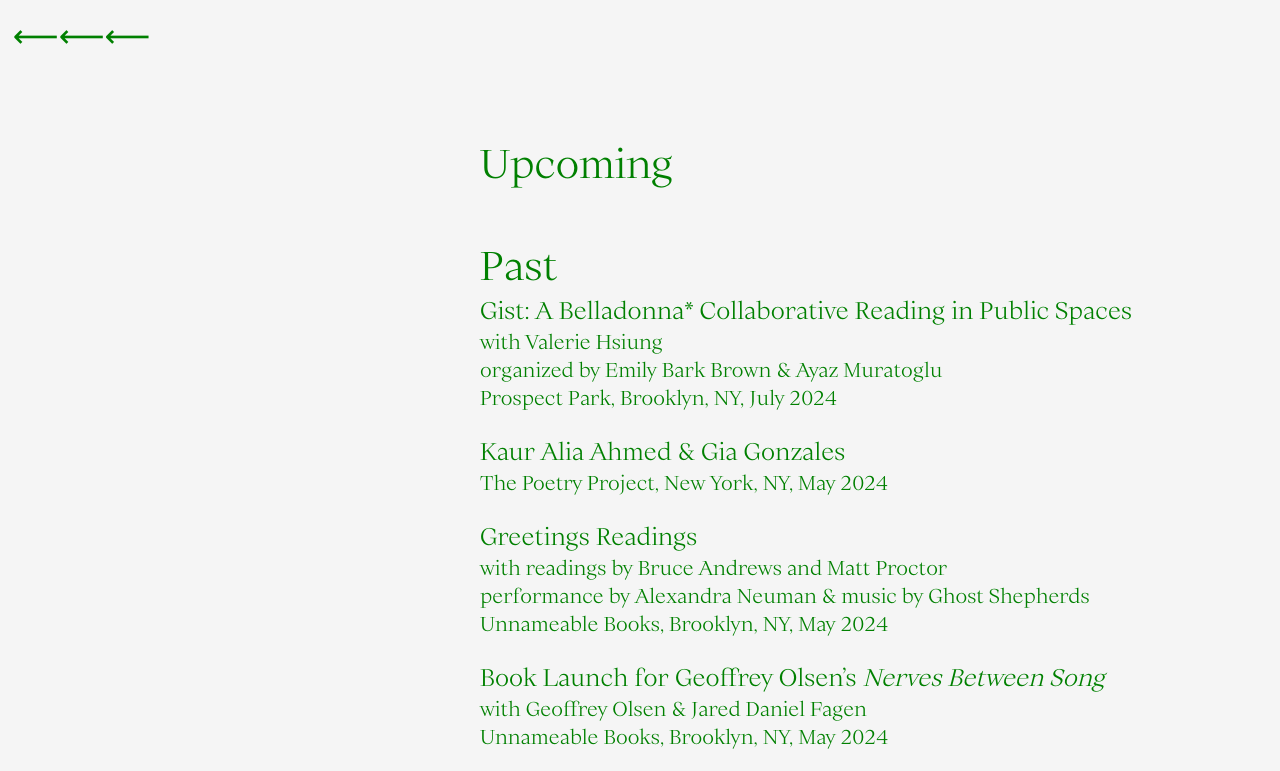
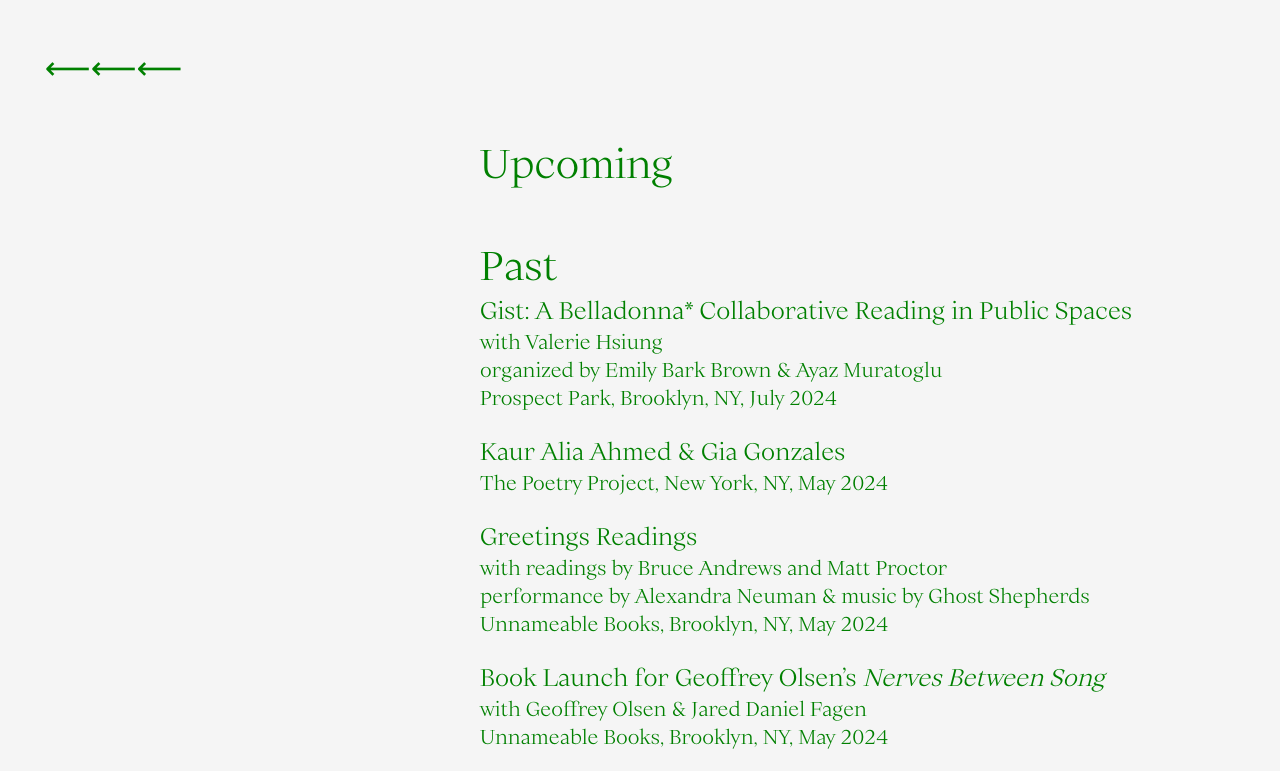
Before and after one commit to giagonzales/giagonzales.github.io, a plain HTML site: page events.html in a window 1280 px wide. Shown: the top 771 px of the page. Drawn offline with Linux system fonts and the light colour scheme; files whose address does not match are found by name.

Commit message:
Back arrow formatting
Removed text decoration for backarrow

```diff
--- a/events.html
+++ b/events.html
@@ -12,15 +12,12 @@
 
     <style>
 
-        h6 {
-
-            margin-top: 1vw;
-            margin-left: 1vw;
-
+        h1, p {
+            margin-left: 10vw;
         }
 
-        h1, p {
-            margin-left: 10vw;
+        a.backarrow {
+            text-decoration: none;
         }
 
         @media only screen and (min-width: 768px) {
@@ -34,11 +31,9 @@
 </head>
 
 <body>
-<h6><span class="backarrow"><a href=index.html>&#10229;&#10229;&#10229;</a></span></h6><br><br>
 <div class="container">
+    <h6><a href=index.html class="backarrow">&#10229;&#10229;&#10229;</a></h6><br><br>
     <h1>Upcoming</h1><br><br>
-
-
     <h1>Past</h1>
 
         <p><span class ="parahead">Gist: A Belladonna* Collaborative Reading in Public Spaces</span class><br>
@@ -155,4 +150,5 @@
 
 </body>
 </div>
+
 </html>
--- a/style.css
+++ b/style.css
@@ -107,6 +107,19 @@ h2 {
 
 }
 
+h6 {
+  margin-top: 1vw;
+  margin-left: 1vw;
+  color: green;
+  font-family: 'OrticaLinear','Times New Roman', Times, serif;
+  font-size: 2rem;
+  font-weight: normal;
+  font-style: normal;
+  word-wrap: break-word;
+  overflow-wrap: break-word;
+
+}
+
 p {
   color: green;
   font-family: 'OrticaLinear','Times New Roman', Times, serif;
@@ -135,18 +148,10 @@ p {
   overflow-wrap: break-word;
 }
 
-
-.backarrow {
-  font-family: 'OrticaLinear','Times New Roman', Times, serif;
-  font-size: 2rem;
-  font-weight: normal;
-  font-style: normal;
-
-  }
-
 a:link {
   color: green;
-  text-decoration: none;
+  text-decoration: underline;
+  text-decoration-thickness: 2px;
 }
 
 a:visited {
```
Also changed, not shown: bio.html (+5 -1 lines), contact.html (+6 -2 lines), work.html (+9 -8 lines). Lines whose indentation alone changed are shown as unchanged.
